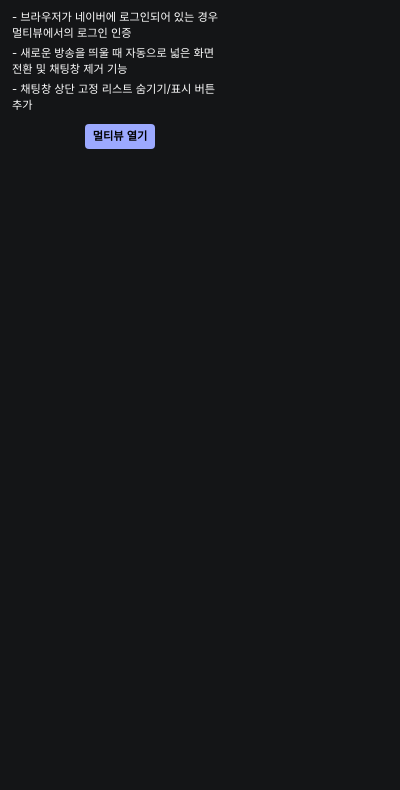
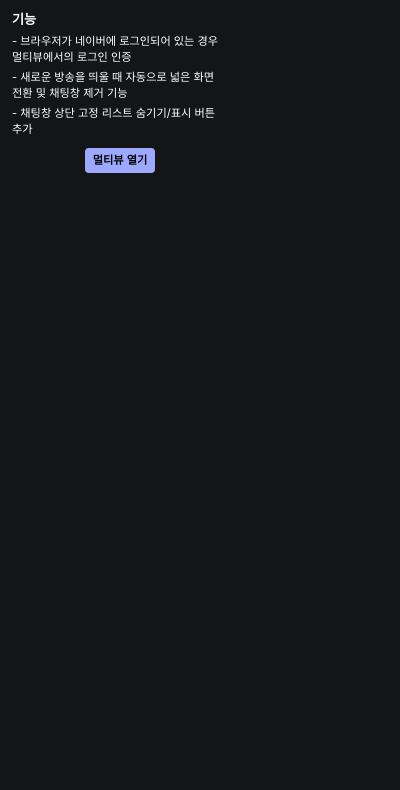
Before and after one commit to Citysquirrel/stelcount-mulview-extension, a browser extension: page src/popup.html in a window 400 px wide. Shown: the part 48-838 px from the top of the page. Drawn offline with Linux system fonts and the light colour scheme.

Commit message:
팝업 분류 추가

```diff
--- a/src/popup.html
+++ b/src/popup.html
@@ -11,6 +11,7 @@
 		</div>
 		<div class="whole-container">
 			<div class="text-container">
+				<h3>기능</h3>
 				<p>- 브라우저가 네이버에 로그인되어 있는 경우 멀티뷰에서의 로그인 인증</p>
 				<p>- 새로운 방송을 띄울 때 자동으로 넓은 화면 전환 및 채팅창 제거 기능</p>
 				<p>- 채팅창 상단 고정 리스트 숨기기/표시 버튼 추가</p>
```
